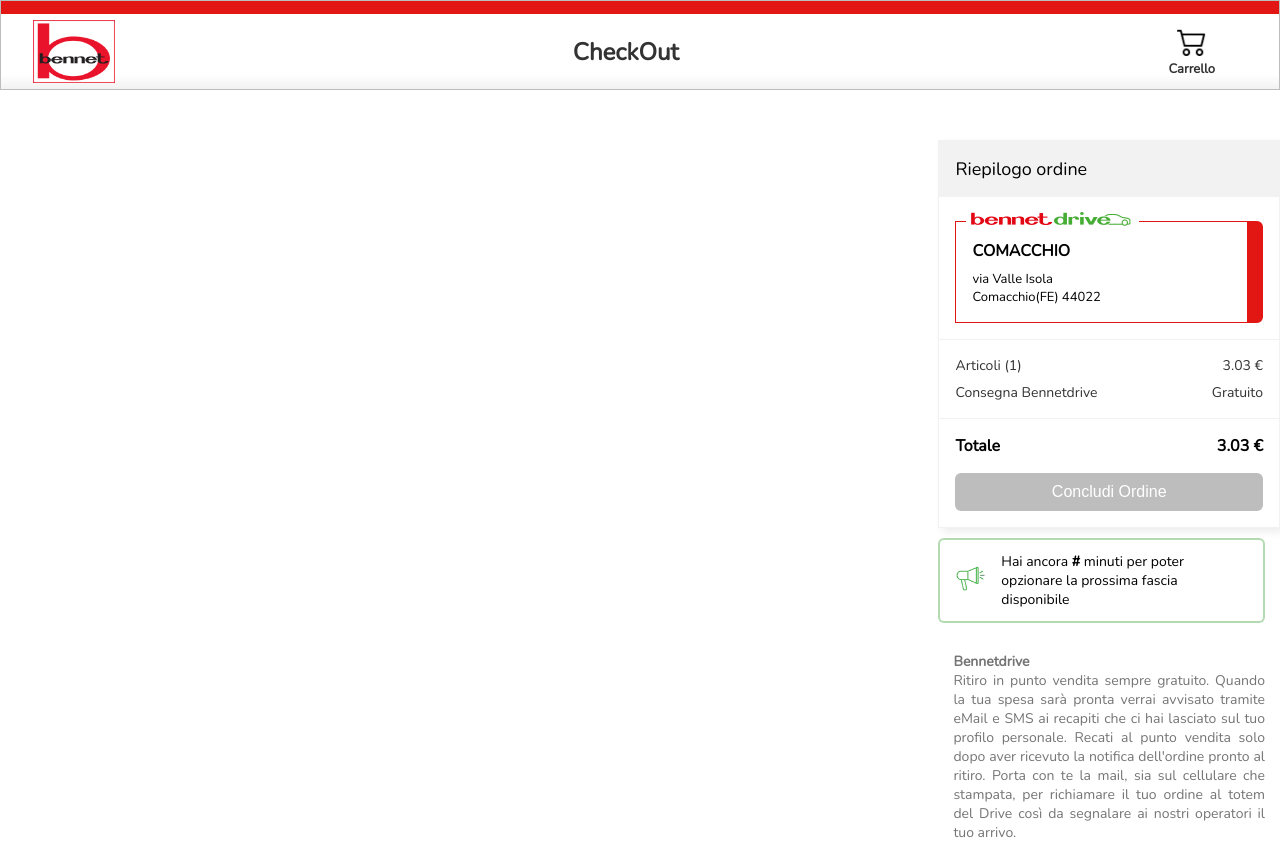
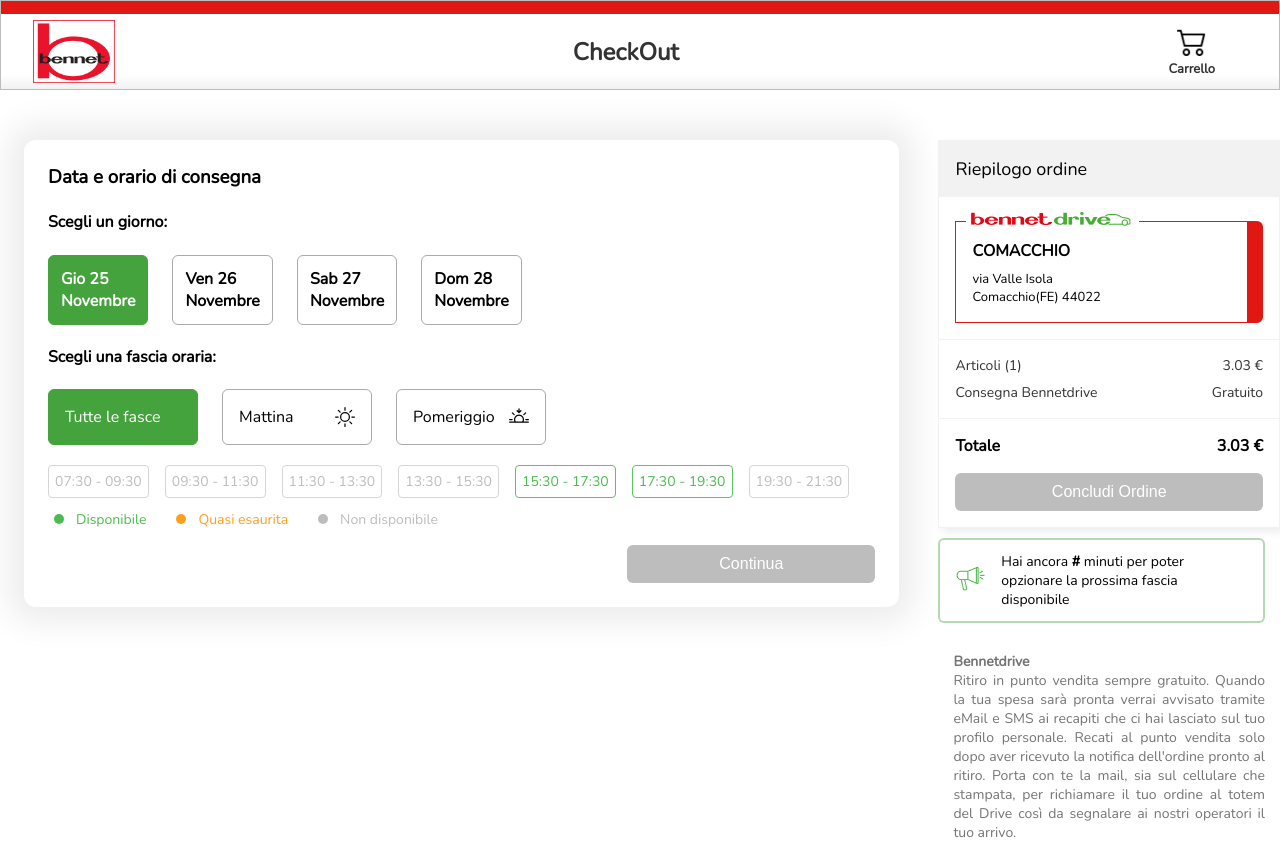
Before and after one commit to EmanuelaCovino95/JS-exercises, a plain HTML site: page Bennet/index.html in a window 1280 px wide. Shown: the top 845 px of the page. Drawn offline with nearby package versions, Linux system fonts and the light colour scheme.

Commit message:
first step js added

```diff
--- a/Bennet/index.html
+++ b/Bennet/index.html
@@ -1,5 +1,6 @@
 <!DOCTYPE html>
 <html>
+
 <head>
     <meta charset="utf-8" />
     <meta name="viewport" content="width=device-width, initial-scale=1">
@@ -8,6 +9,7 @@
     <link href="https://fonts.googleapis.com/css2?family=Nunito&display=swap" rel="stylesheet">
     <link href="src/css/style.css" rel="stylesheet">
 </head>
+
 <body>
     <header>
         <div class='redLineHeader'></div>
@@ -23,7 +25,70 @@
     </header>
 
     <main>
-            <div class="pannelloSelezionabile"></div>
+        <div class="pannelloSelezionabile">
+            <div class="stepUno">
+                <h3>Data e orario di consegna</h3>
+                <h4>Scegli un giorno:</h4>
+                <div class="scegliUnGiorno">
+                    <div class="selected"></div>
+                    <div ></div>
+                    <div ></div>
+                    <div ></div>
+                </div>
+                <h4>Scegli una fascia oraria:</h4>
+                <div class="scegliUnaFasciaOraria">
+                    <div class="selected">Tutte le fasce</div>
+                    <div>
+                        <div>Mattina</div>
+                        <svg xmlns="http://www.w3.org/2000/svg" width="20" height="20" fill="currentColor"
+                            class="bi bi-sun" viewBox="0 0 16 16">
+                            <path
+                                d="M8 11a3 3 0 1 1 0-6 3 3 0 0 1 0 6zm0 1a4 4 0 1 0 0-8 4 4 0 0 0 0 8zM8 0a.5.5 0 0 1 .5.5v2a.5.5 0 0 1-1 0v-2A.5.5 0 0 1 8 0zm0 13a.5.5 0 0 1 .5.5v2a.5.5 0 0 1-1 0v-2A.5.5 0 0 1 8 13zm8-5a.5.5 0 0 1-.5.5h-2a.5.5 0 0 1 0-1h2a.5.5 0 0 1 .5.5zM3 8a.5.5 0 0 1-.5.5h-2a.5.5 0 0 1 0-1h2A.5.5 0 0 1 3 8zm10.657-5.657a.5.5 0 0 1 0 .707l-1.414 1.415a.5.5 0 1 1-.707-.708l1.414-1.414a.5.5 0 0 1 .707 0zm-9.193 9.193a.5.5 0 0 1 0 .707L3.05 13.657a.5.5 0 0 1-.707-.707l1.414-1.414a.5.5 0 0 1 .707 0zm9.193 2.121a.5.5 0 0 1-.707 0l-1.414-1.414a.5.5 0 0 1 .707-.707l1.414 1.414a.5.5 0 0 1 0 .707zM4.464 4.465a.5.5 0 0 1-.707 0L2.343 3.05a.5.5 0 1 1 .707-.707l1.414 1.414a.5.5 0 0 1 0 .708z" />
+                        </svg>
+                    </div>
+                    <div>
+                        <div>Pomeriggio</div>
+                        <svg xmlns="http://www.w3.org/2000/svg" width="20" height="20" fill="currentColor"
+                            class="bi bi-sunset" viewBox="0 0 16 16">
+                            <path
+                                d="M7.646 4.854a.5.5 0 0 0 .708 0l1.5-1.5a.5.5 0 0 0-.708-.708l-.646.647V1.5a.5.5 0 0 0-1 0v1.793l-.646-.647a.5.5 0 1 0-.708.708l1.5 1.5zm-5.303-.51a.5.5 0 0 1 .707 0l1.414 1.413a.5.5 0 0 1-.707.707L2.343 5.05a.5.5 0 0 1 0-.707zm11.314 0a.5.5 0 0 1 0 .706l-1.414 1.414a.5.5 0 1 1-.707-.707l1.414-1.414a.5.5 0 0 1 .707 0zM8 7a3 3 0 0 1 2.599 4.5H5.4A3 3 0 0 1 8 7zm3.71 4.5a4 4 0 1 0-7.418 0H.499a.5.5 0 0 0 0 1h15a.5.5 0 0 0 0-1h-3.79zM0 10a.5.5 0 0 1 .5-.5h2a.5.5 0 0 1 0 1h-2A.5.5 0 0 1 0 10zm13 0a.5.5 0 0 1 .5-.5h2a.5.5 0 0 1 0 1h-2a.5.5 0 0 1-.5-.5z" />
+                        </svg>
+                    </div>
+                </div>
+                <div class="orariSelezionabili">
+                    <div class="nonDisponibile">07:30 - 09:30</div>
+                    <div class="disponibile">09:30 - 11:30</div>
+                    <div class="disponibile">11:30 - 13:30</div>
+                    <div class="disponibile">13:30 - 15:30</div>
+                    <div class="disponibile">15:30 - 17:30</div>
+                    <div class="disponibile">17:30 - 19:30</div>
+                    <div class="nonDisponibile">19:30 - 21:30</div>
+                </div>
+                <div class="legenda">
+                    <div>
+                        <svg xmlns="http://www.w3.org/2000/svg" width="16" height="16" fill="currentColor" class="bi bi-circle-fill" viewBox="0 0 16 16">
+                            <circle cx="11" cy="7" r="5"/>
+                        </svg>
+                        <label>Disponibile</label>
+                    </div>
+                    <div>
+                        <svg xmlns="http://www.w3.org/2000/svg" width="16" height="16" fill="currentColor" class="bi bi-circle-fill" viewBox="0 0 16 16">
+                            <circle cx="11" cy="7" r="5"/>
+                        </svg>
+                        <label>Quasi esaurita</label>
+                    </div>
+                    <div>
+                        <svg xmlns="http://www.w3.org/2000/svg" width="16" height="16" fill="currentColor" class="bi bi-circle-fill" viewBox="0 0 16 16">
+                            <circle cx="11" cy="7" r="5"/>
+                        </svg>
+                        <label>Non disponibile</label>
+                    </div>
+                </div>
+                <button disabled>Continua</button>
+            </div>
+            <div class="stepDue"></div>
+            <div class="stepTre"></div>
+        </div>
         <div class="colonnaDiRiepilogo">
             <div class="riepilogoOrdine">
                 <div class="intestazioneCassa">
@@ -66,28 +131,42 @@
             <div class='condizioniBennet'>
                 <p>
                     <strong>Bennetdrive</strong><br>
-                        Ritiro in punto vendita sempre gratuito. Quando la tua spesa sarà pronta verrai avvisato tramite eMail e SMS ai recapiti che ci hai lasciato sul tuo profilo personale. Recati al punto vendita solo dopo aver ricevuto la notifica dell'ordine pronto al ritiro.
-                        Porta con te la mail, sia sul cellulare che stampata, per richiamare il tuo ordine al totem del Drive così da segnalare ai nostri operatori il tuo arrivo.
+                    Ritiro in punto vendita sempre gratuito. Quando la tua spesa sarà pronta verrai avvisato tramite
+                    eMail e SMS ai recapiti che ci hai lasciato sul tuo profilo personale. Recati al punto vendita solo
+                    dopo aver ricevuto la notifica dell'ordine pronto al ritiro.
+                    Porta con te la mail, sia sul cellulare che stampata, per richiamare il tuo ordine al totem del
+                    Drive così da segnalare ai nostri operatori il tuo arrivo.
                 </p>
                 <p>
                     <strong>Come pagare</strong><br>
-                        Pagamento al ritiro con <strong>CARTA DI CREDITO O BANCOMAT, non è consentito pagare in contanti.</strong><br>
-                        Qualora avessi a disposizione Coupon o BUONI spesa spendibili anche sugli acquisti online potrai mostrarli ai nostri operatori prima della generazione dello scontrino. Al momento non è previsto pagamento, totale o parziale, attraverso buoni pasto/ticket restaurant.
+                    Pagamento al ritiro con <strong>CARTA DI CREDITO O BANCOMAT, non è consentito pagare in
+                        contanti.</strong><br>
+                    Qualora avessi a disposizione Coupon o BUONI spesa spendibili anche sugli acquisti online potrai
+                    mostrarli ai nostri operatori prima della generazione dello scontrino. Al momento non è previsto
+                    pagamento, totale o parziale, attraverso buoni pasto/ticket restaurant.
                 </p>
                 <p>
                     <strong>Prezzi applicati</strong><br>
-                        Tutti i prodotti saranno valorizzati al momento della consegna. Per i prodotti a peso variabile il prezzo definitivo è determinato alla conclusione della preparazione e potranno essere leggermente superiori al valore ordinato sulla base del peso finale consegnato.
+                    Tutti i prodotti saranno valorizzati al momento della consegna. Per i prodotti a peso variabile il
+                    prezzo definitivo è determinato alla conclusione della preparazione e potranno essere leggermente
+                    superiori al valore ordinato sulla base del peso finale consegnato.
                 </p>
                 <p>
                     <strong>Modifica o Annullo Ordine da parte del cliente</strong><br>
-                        Segui lo stato del tuo ordine dalla sezione "i tuoi ordini online". Fino a quando non è stato preso in carico puoi modificarlo o annullarlo.
+                    Segui lo stato del tuo ordine dalla sezione "i tuoi ordini online". Fino a quando non è stato preso
+                    in carico puoi modificarlo o annullarlo.
                 </p>
                 <p>
                     <strong>
-                            <span class="redWriting">!</span> Prodotti non disponibili e <span class="redWriting">Annullo Ordine da parte di Bennet</span><br>
-                            L'effettiva disponibilità dei prodotti potrà essere verificata solo all'atto della preparazione dell'ordine stesso.
+                        <span class="redWriting">!</span> Prodotti non disponibili e <span class="redWriting">Annullo
+                            Ordine da parte di Bennet</span><br>
+                        L'effettiva disponibilità dei prodotti potrà essere verificata solo all'atto della preparazione
+                        dell'ordine stesso.
                     </strong>
-                        Nel caso in cui uno o più prodotti non siano più disponibili al momento del ritiro saranno proposte delle alternative analoghe che potrai scegliere di acquistare o meno. Nel caso in cui <strong>TUTTI</strong> i prodotti all'interno dell'ordine non siano disponibili, lo stesso verrà <strong>AUTOMATICAMENTE ANNULLATO</strong> dando evidenza via mail.
+                    Nel caso in cui uno o più prodotti non siano più disponibili al momento del ritiro saranno proposte
+                    delle alternative analoghe che potrai scegliere di acquistare o meno. Nel caso in cui
+                    <strong>TUTTI</strong> i prodotti all'interno dell'ordine non siano disponibili, lo stesso verrà
+                    <strong>AUTOMATICAMENTE ANNULLATO</strong> dando evidenza via mail.
                 </p>
             </div>
         </div>
@@ -95,9 +174,17 @@
 
     <div class="checkOutFooter">
         <div>
-                <p>* I prezzi indicati sono validi se il giorno del ritiro della merce è il medesimo dell’ordine, diversamente il prezzo potrà variare in base alla validità delle promozioni in essere al momento del ritiro. Ricordiamo che, come previsto dalla legge 170/2016, il costo delle borse della spesa compostabili e biodegradabili è a carico del cliente e che gli articoli in promozione sono destinati ad uso famigliare. In caso uno o più prodotti non siano più disponibili, al momento del ritiro saranno proposte delle alternative analoghe che potrai scegliere di acquistare o meno.
+            <p>* I prezzi indicati sono validi se il giorno del ritiro della merce è il medesimo dell’ordine,
+                diversamente il prezzo potrà variare in base alla validità delle promozioni in essere al momento del
+                ritiro. Ricordiamo che, come previsto dalla legge 170/2016, il costo delle borse della spesa
+                compostabili e biodegradabili è a carico del cliente e che gli articoli in promozione sono destinati ad
+                uso famigliare. In caso uno o più prodotti non siano più disponibili, al momento del ritiro saranno
+                proposte delle alternative analoghe che potrai scegliere di acquistare o meno.
                 <br>** Prezzo al netto delle promozioni e riferito al costo medio del singolo pezzo.
-                    <br>*** Nel caso di prodotti a peso variabile il prezzo definito è determinato in sede di preparazione dell’ordine. Dal 1° Gennaio 2018 i prodotti dei banchi serviti saranno confezionati con sacchetti ultraleggeri delle borse della spesa compostabili il cui costo sarà a carico del cliente come da normativa UNI EN 13432 e Legge 123/2017.
+                <br>*** Nel caso di prodotti a peso variabile il prezzo definito è determinato in sede di preparazione
+                dell’ordine. Dal 1° Gennaio 2018 i prodotti dei banchi serviti saranno confezionati con sacchetti
+                ultraleggeri delle borse della spesa compostabili il cui costo sarà a carico del cliente come da
+                normativa UNI EN 13432 e Legge 123/2017.
             </p>
         </div>
         <div class="help">
@@ -120,11 +207,14 @@
                     Seguici sui nostri canali
                 </div>
                 <div class="iconDiv">
-                        <a href="https://www.instagram.com/bennet.unaspesadavivere/"><img src='src/images/instagram-icon.png'></a>
-                        <a href="https://www.facebook.com/Bennet.UnaSpesaDaVivere/"><img src='src/images/facebook-icon.png'></a>
+                    <a href="https://www.instagram.com/bennet.unaspesadavivere/"><img
+                            src='src/images/instagram-icon.png'></a>
+                    <a href="https://www.facebook.com/Bennet.UnaSpesaDaVivere/"><img
+                            src='src/images/facebook-icon.png'></a>
                     <a href="https://it.linkedin.com/company/bennet-s.p.a."><img src='src/images/linkedin-icon.png'></a>
                     <a href="https://twitter.com/bennet_official"><img src='src/images/twitter-icon.png'></a>
-                        <a href="https://www.youtube.com/channel/UCw3GbUuV-xwpYpnxi36l1Lg"><img src='src/images/youTube-icon.png'></a>
+                    <a href="https://www.youtube.com/channel/UCw3GbUuV-xwpYpnxi36l1Lg"><img
+                            src='src/images/youTube-icon.png'></a>
                 </div>
             </div>
         </div>
@@ -132,12 +222,15 @@
             <a href="https://bennet.com/"><img src='src/images/bennet-logo.png'></a>
             <div>
                 <strong>BENNET S.p.A.</strong>
-                    <p><strong> BENNET S.p.A. </strong>  Sede Amministrativa: 22070 Montano Lucino (CO) Via Enzo Ratti nr.2 <br>
-                        Registro delle imprese di Milano e C.F./P.IVA 07071700152 - R.E.A. di Milano 1137002 - Capitale Sociale € 12.310.020,00 i.v., Socio unico - Bennet.com v2.0 - &copy; 1999/2021
+                <p><strong> BENNET S.p.A. </strong> Sede Amministrativa: 22070 Montano Lucino (CO) Via Enzo Ratti nr.2
+                    <br>
+                    Registro delle imprese di Milano e C.F./P.IVA 07071700152 - R.E.A. di Milano 1137002 - Capitale
+                    Sociale € 12.310.020,00 i.v., Socio unico - Bennet.com v2.0 - &copy; 1999/2021
                 </p>
             </div>
         </div>
     </footer>
+    <script src="src/js/index.js"></script>
+</body>
 
-    </body>
 </html>
--- a/Bennet/src/css/style.css
+++ b/Bennet/src/css/style.css
@@ -73,6 +73,93 @@
 .pannelloSelezionabile {
     flex-basis: 73%;
 }
+.pannelloSelezionabile h3 {
+    margin-top: 0px;
+}
+.stepUno {
+    margin: 0px 24px;
+    padding: 24px;
+    border-radius: 12px;
+    box-shadow: 0 0 32px 16px #ededed;
+}
+.stepUno div {
+    display: flex;
+    align-items: center;
+}
+.scegliUnGiorno div, .scegliUnaFasciaOraria > div {
+    border: 1px solid rgba(45,45,46,.4);
+    border-radius: 6px;
+    margin-right: 24px;
+}
+.scegliUnGiorno div {
+    padding: 12px;
+    font-weight: bold;
+}
+.scegliUnaFasciaOraria > div {
+    padding: 16px;
+    display: flex;
+    justify-content: space-between;
+    width: 150px;
+}
+.orariSelezionabili {
+    margin: 20px 0px 0px;
+    display: flex;
+    flex-wrap: wrap;
+}
+.orariSelezionabili div {
+    border-radius: 4px;
+    margin: 0 16px 12px 0;
+    padding: 6px;
+    font-size: 14px;
+}
+.nonDisponibile {
+    color: #bdbdbd;
+    border: 1px solid #d5d5d5;
+}
+.disponibile {
+    color: #4cbb50;
+    border: 1px solid #5cc55f;
+}
+.legenda * {
+    margin: 0 12px 0px 0;
+    font-size: 14px;
+}
+.legenda div:first-child {
+    color: #4cbb50;
+}
+.legenda div:first-child + div {
+    color: #ff9f1c;
+}
+.legenda div:last-child {
+    color: #bdbdbd;
+}
+main .selected {
+    background-color: #44a33d;
+    border: 1px solid #44a33d;
+    color: #fff;
+}
+button {
+    width: 30%;
+    margin-left: 70%;
+    margin-top: 16px;
+    font-size: 16px;
+    color: #fff;
+    background-color: #44a33d;
+    border: none;
+    border-radius: 6px;
+    padding: 10px;
+}
+button:disabled {
+    width: 30%;
+    margin-left: 70%;
+    margin-top: 16px;
+    font-size: 16px;
+    color: #fff;
+    background-color: #bdbdbd;
+    border: none;
+    border-radius: 6px;
+    padding: 10px;
+}
 .colonnaDiRiepilogo {
     flex-basis: 27%;
     margin-left: 15px;
@@ -132,15 +219,9 @@
     display: flex;
     justify-content: space-between;
 }
-button {
+.cassa button {
     width: 100%;
-    margin-top: 16px;
-    font-size: 16px;
-    color: #fff;
-    background-color: #bdbdbd;
-    border: none;
-    border-radius: 6px;
-    padding: 10px;
+    margin-left: 0;
 }
 .alertTimeOut {
     display: flex;
@@ -295,8 +376,8 @@
     .colonnaDiRiepilogo {
         margin-left: 0px;
     }
-    button {
-        width: 50%;
+    .cassa button {
+        width: 30%;
         margin: 16px 0px;
     }
     .alertTimeOut {
--- /dev/null
+++ b/Bennet/src/js/index.js
@@ -0,0 +1,98 @@
+const dataToday = new Date("2021-11-25T16:00:00Z");
+const days = ["Dom", "Lun", "Mar", "Mer", "Gio", "Ven", "Sab"];
+const months = ["Gennaio", "Febbraio", "Marzo", "Aprile", "Maggio", "Giugno", "Luglio", "Agosto", "Settembre", "Ottobre", "Novembre", "Dicembre"];
+
+const divArray = document.querySelectorAll('.scegliUnGiorno div');
+const fasciaOraria = document.querySelectorAll('.orariSelezionabili div');
+const giornoCorrente = document.querySelector('.scegliUnGiorno div');
+
+let j = 0;
+divArray.forEach(function (item) {
+    dataToday.setDate(dataToday.getDate() + j);
+    let dayOfWeek = days[dataToday.getDay()];
+    let day = dataToday.getDate();
+    let month = months[dataToday.getMonth()];
+    item.innerHTML = dayOfWeek + ' ' + day + ' ' + '<br>' + month;
+    j = 1;
+});
+
+let ora = 8;
+fasciaOraria.forEach(function (item) {
+    item.value = ora;
+    ora += 2;
+    console.log(item.value);
+});
+
+fasciaOraria.forEach(function (item) {
+    if ((giornoCorrente.classList.contains('selected')) && (dataToday.getHours() > item.value)) {
+        item.classList.remove('disponibile');
+        item.classList.add('nonDisponibile');
+    }
+    divArray.forEach(function (option) {
+        option.addEventListener("click", function () {
+            if ((item.value < 20) && (item.value > 8)) {
+                item.classList.add('disponibile');
+            }
+        })
+    });
+});
+
+divArray.forEach(function (item) {
+    item.addEventListener("click", function () {
+        for (let i = 0; i < divArray.length; i++) {
+            if (divArray[i] !== item) {
+                divArray[i].classList.remove('selected');
+            }
+        }
+        item.classList.add('selected');
+    })
+});
+
+fasciaOraria.forEach(function (item) {
+    item.addEventListener("click", function () {
+        for (let i = 0; i < fasciaOraria.length; i++) {
+            if (fasciaOraria[i] !== item) {
+                fasciaOraria[i].classList.remove('selected');
+            }
+        }
+        item.classList.add('selected');
+        document.querySelector('.stepUno button').removeAttribute('disabled');
+    })
+});
+
+const amPm = document.querySelectorAll('.scegliUnaFasciaOraria > div');
+amPm.forEach(function (item) {
+    item.addEventListener("click", function () {
+        for (let i = 0; i < amPm.length; i++) {
+            if (amPm[i] !== item) {
+                amPm[i].classList.remove('selected');
+            }
+        }
+        item.classList.add('selected');
+        if (amPm[0].classList.contains('selected')) {
+            fasciaOraria.forEach(function (option) {
+                option.style.display = 'flex';
+            })
+        }
+        if (amPm[1].classList.contains('selected')) {
+            fasciaOraria.forEach(function (option) {
+                if (option.value > 13) {
+                    option.style.display = 'none';
+                }
+                if (option.value < 13) {
+                    option.style.display = 'flex';
+                }
+            });
+        }
+        if (amPm[2].classList.contains('selected')) {
+            fasciaOraria.forEach(function (option) {
+                if (option.value < 13) {
+                    option.style.display = 'none';
+                }
+                if (option.value > 13) {
+                    option.style.display = 'flex';
+                }
+            });
+        }
+    })
+});
```
Lines whose indentation alone changed are shown as unchanged.
